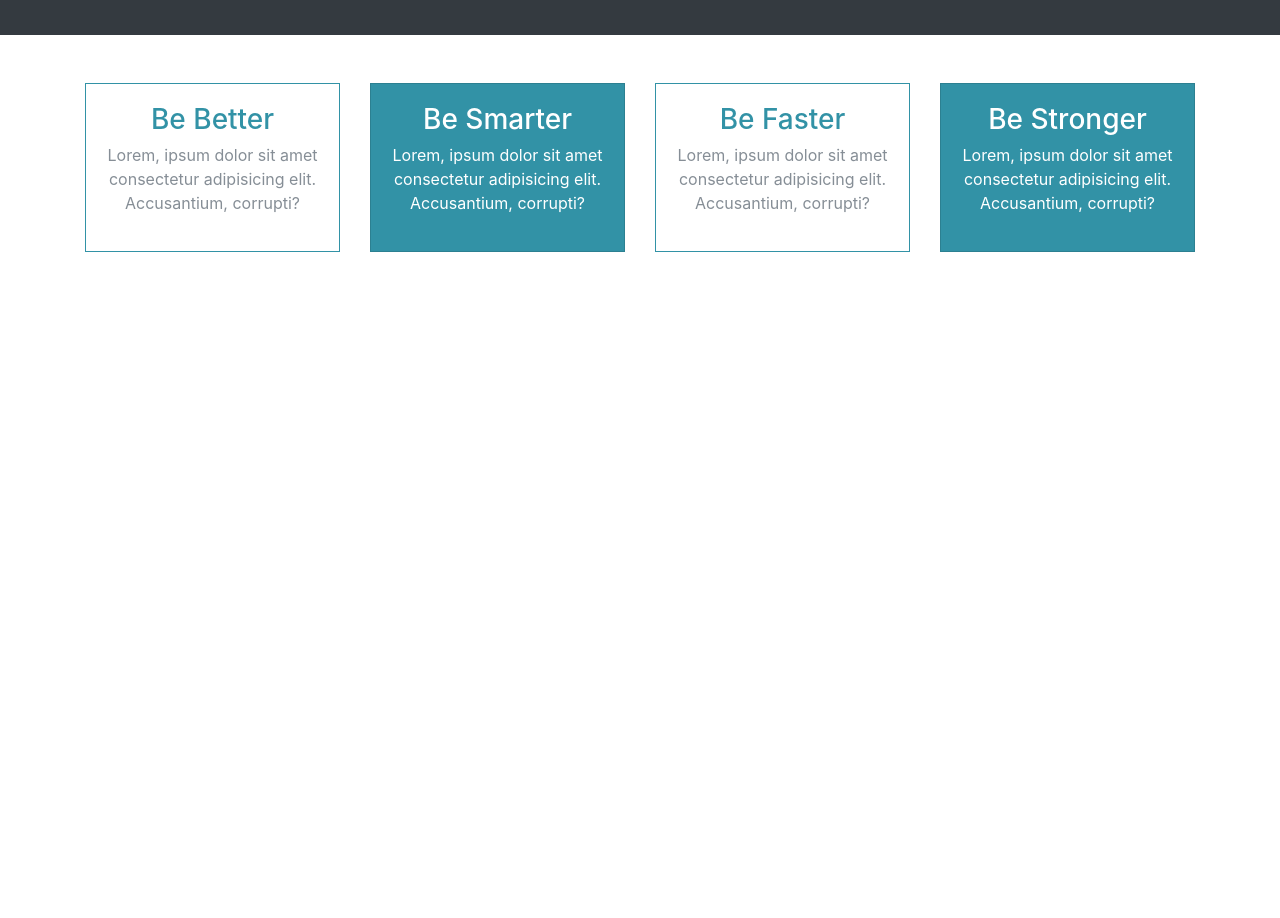
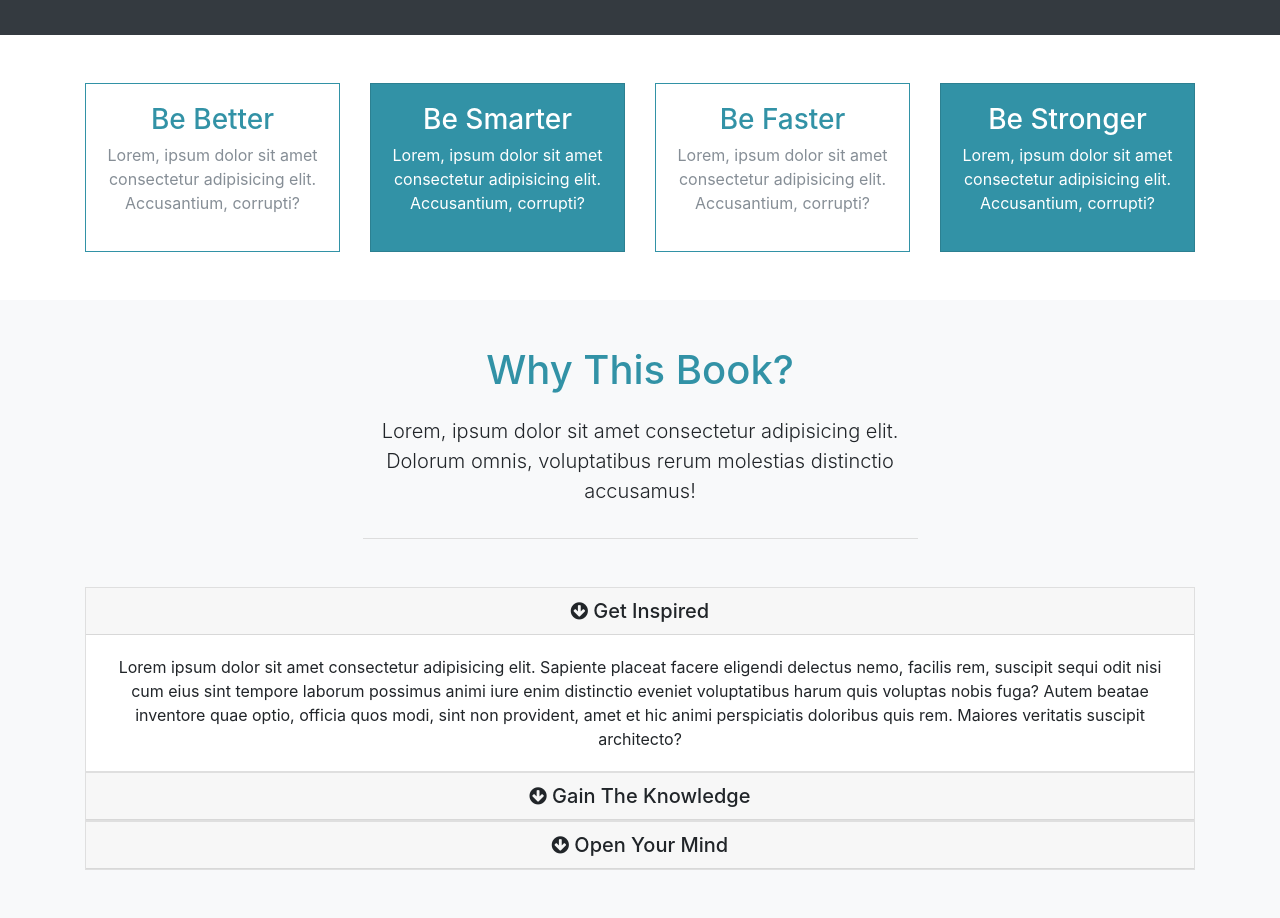
Before and after one commit to WebDevTuts/mizuxe_book_showcase_site, a website: page src/index.html in a window 1280 px wide. Shown: the part 814-1732 px from the top of the page. Before the commit the page ends 1114 px from the top, so only its background shows below. Drawn offline with Linux system fonts and the light colour scheme.

Commit message:
Add markup and styles for about section

```diff
--- a/src/index.html
+++ b/src/index.html
@@ -114,6 +114,75 @@
     </div>
   </section>
 
+  <!-- ABOUT / WHY SECTION -->
+  <section id="about" class="py-5 text-center bg-light">
+    <div class="container">
+      <div class="row">
+        <div class="col">
+          <div class="info-header mb-5">
+            <h1 class="text-primary pb-3">
+              Why This Book?
+            </h1>
+            <p class="lead pb-3">
+              Lorem, ipsum dolor sit amet consectetur adipisicing elit. Dolorum omnis, voluptatibus rerum molestias distinctio accusamus!
+            </p>
+          </div>
+
+          <!-- ACCORDION -->
+          <div id="accordion" role="tablist">
+            <div class="card">
+              <div class="card-header" id="heading1">
+                <h5 class="mb-0">
+                  <div href="#collapse1" data-toggle="collapse" data-parent="#accordion">
+                    <i class="fa fa-arrow-circle-down"></i> Get Inspired
+                  </div>
+                </h5>
+              </div>
+
+              <div id="collapse1" class="collapse show">
+                <div class="card-body">
+                  Lorem ipsum dolor sit amet consectetur adipisicing elit. Sapiente placeat facere eligendi delectus nemo, facilis rem, suscipit sequi odit nisi cum eius sint tempore laborum possimus animi iure enim distinctio eveniet voluptatibus harum quis voluptas nobis fuga? Autem beatae inventore quae optio, officia quos modi, sint non provident, amet et hic animi perspiciatis doloribus quis rem. Maiores veritatis suscipit architecto?
+                </div>
+              </div>
+            </div>
+
+            <div class="card">
+              <div class="card-header" id="heading2">
+                <h5 class="mb-0">
+                  <div href="#collapse2" data-toggle="collapse" data-parent="#accordion">
+                    <i class="fa fa-arrow-circle-down"></i> Gain The Knowledge
+                  </div>
+                </h5>
+              </div>
+
+              <div id="collapse2" class="collapse">
+                <div class="card-body">
+                  Lorem ipsum dolor sit amet consectetur adipisicing elit. Sapiente placeat facere eligendi delectus nemo, facilis rem, suscipit sequi odit nisi cum eius sint tempore laborum possimus animi iure enim distinctio eveniet voluptatibus harum quis voluptas nobis fuga? Autem beatae inventore quae optio, officia quos modi, sint non provident, amet et hic animi perspiciatis doloribus quis rem. Maiores veritatis suscipit architecto?
+                </div>
+              </div>
+            </div>
+
+            <div class="card">
+              <div class="card-header" id="heading3">
+                <h5 class="mb-0">
+                  <div href="#collapse3" data-toggle="collapse" data-parent="#accordion">
+                    <i class="fa fa-arrow-circle-down"></i> Open Your Mind
+                  </div>
+                </h5>
+              </div>
+
+              <div id="collapse3" class="collapse">
+                <div class="card-body">
+                  Lorem ipsum dolor sit amet consectetur adipisicing elit. Sapiente placeat facere eligendi delectus nemo, facilis rem, suscipit sequi odit nisi cum eius sint tempore laborum possimus animi iure enim distinctio eveniet voluptatibus harum quis voluptas nobis fuga? Autem beatae inventore quae optio, officia quos modi, sint non provident, amet et hic animi perspiciatis doloribus quis rem. Maiores veritatis suscipit architecto?
+                </div>
+              </div>
+            </div>
+          </div>
+        </div>
+      </div>
+    </div>
+  </section>
+
   <script src="js/jquery.min.js"></script>
   <script src="js/popper.min.js"></script>
   <script src="js/bootstrap.min.js"></script>
--- a/src/scss/style.scss
+++ b/src/scss/style.scss
@@ -30,3 +30,9 @@ body {
     height: 100%;
   }
 }
+
+.info-header {
+  width: 50%;
+  margin: auto;
+  border-bottom: 1px solid #ddd;
+}
```
Also changed, not shown: src/css/style.css.
